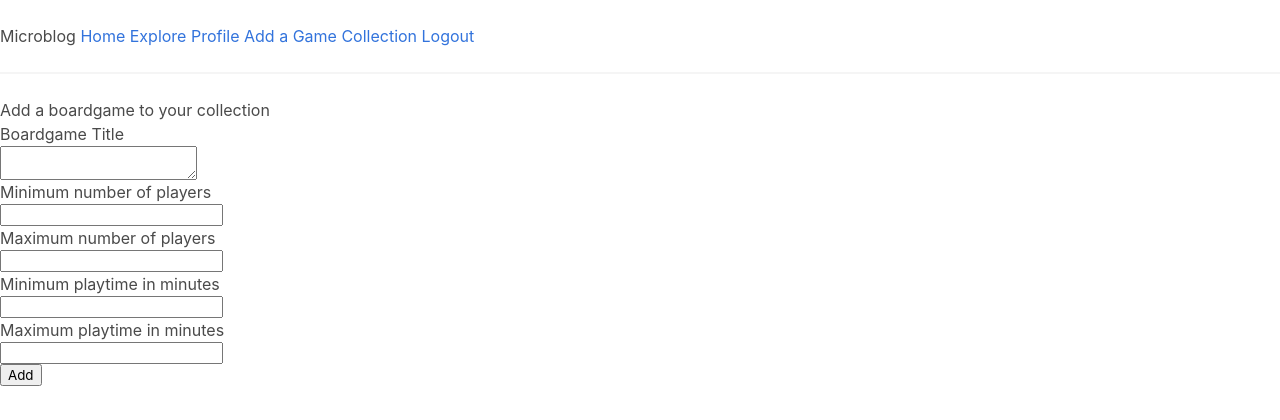
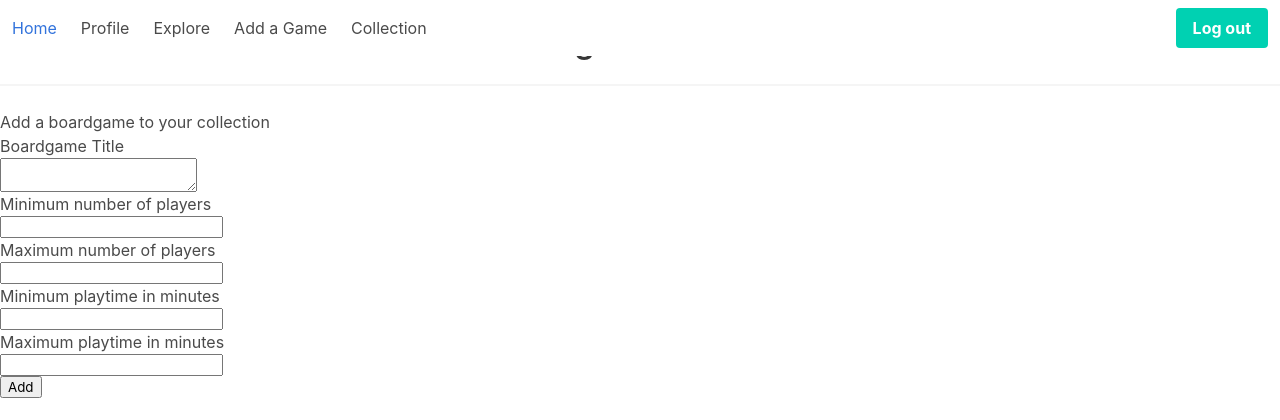
Before and after one commit to Elesh-Norn/Boardgame_Roulette, a Flask app: page /add_boardgame in a window 1280 px wide. Shown: the top 420 px of the page. Run offline with Flask 2, Linux system fonts and the light colour scheme; the visitor is signed in with stand-in values (Sample User, id 1); data comes from the database, SQL or seed files in the repository.

Commit message:
Navbar/Collection html

```diff
--- a/app/templates/base.html
+++ b/app/templates/base.html
@@ -8,21 +8,47 @@
     <link rel="stylesheet" href='/static/css/bulma.css' />
 </head>
 <body>
-    <div>
-        {% if current_user.is_anonymous %}
-        Microblog:
-        <a href="{{ url_for('index') }}">Home</a>
-        <a href="{{ url_for('login') }}">Login</a>
-        {% else %}
-        <hero>Microblog</hero>
-        <a href="{{ url_for('index') }}">Home</a>
-        <a href="{{ url_for('explore') }}">Explore</a>
-        <a href="{{ url_for('user', username=current_user.username) }}">Profile</a>
-        <a href="{{ url_for('add_boardgame') }}">Add a Game</a>
-        <a href="{{ url_for('collection') }}">Collection</a>
-        <a href="{{ url_for('logout') }}">Logout</a>
-        {% endif %}
+    {% if current_user.is_authenticated %}
+    <div class="hero">
+        <div class="container">
+        <h1 class="title"> Boardgame Roulette </h1>
+        </div>
     </div>
+    {% endif %}
+        <div class="navbar is-fixed-top" role="navigation">
+            <div class="navbar-brand">
+                {% if current_user.is_anonymous %}
+                <div class="navbar-item">
+                    <div class="buttons">
+                        <a class="button is-primary" href="{{ url_for('login') }}"><strong>Login</strong></a>
+                    </div>
+                </div>
+                {% else %}
+                <a class="navbar-item" href="{{ url_for('index') }}">Home</a>
+                <a class="navbar-item" href="{{ url_for('user', username=current_user.username) }}">Profile</a>
+                <a role="button" class="navbar-burger" aria-label="menu" aria-expanded="false" data-target="navbarmenu">
+                    <span aria-hidden="true"></span>
+                    <span aria-hidden="true"></span>
+                    <span aria-hidden="true"></span>
+                </a>
+                {% endif %}
+            </div>
+            <div id="navbarmenu" class="navbar-menu">
+                {% if current_user.is_authenticated %}
+                <a class="navbar-item" href="{{ url_for('explore') }}">Explore</a>
+                <a class="navbar-item" href="{{ url_for('add_boardgame') }}">Add a Game</a>
+                <a class="navbar-item" href="{{ url_for('collection') }}">Collection</a>
+                <div class="navbar-end">
+                    <div class="navbar-item">
+                        <div class="buttons">
+                            <a class="button is-primary" href="{{ url_for('logout') }}"><strong>Log out</strong></a>
+                        </div>
+                    </div>
+                </div>
+                {% endif %}
+            </div>
+
+        </div>
     <hr>
     {% with messages = get_flashed_messages() %}
     {% if messages %}
```
Also changed, not shown: app/templates/collection.html (+9 -3 lines), app/icon.jpeg (added), app/static/icon.jpeg (added).
